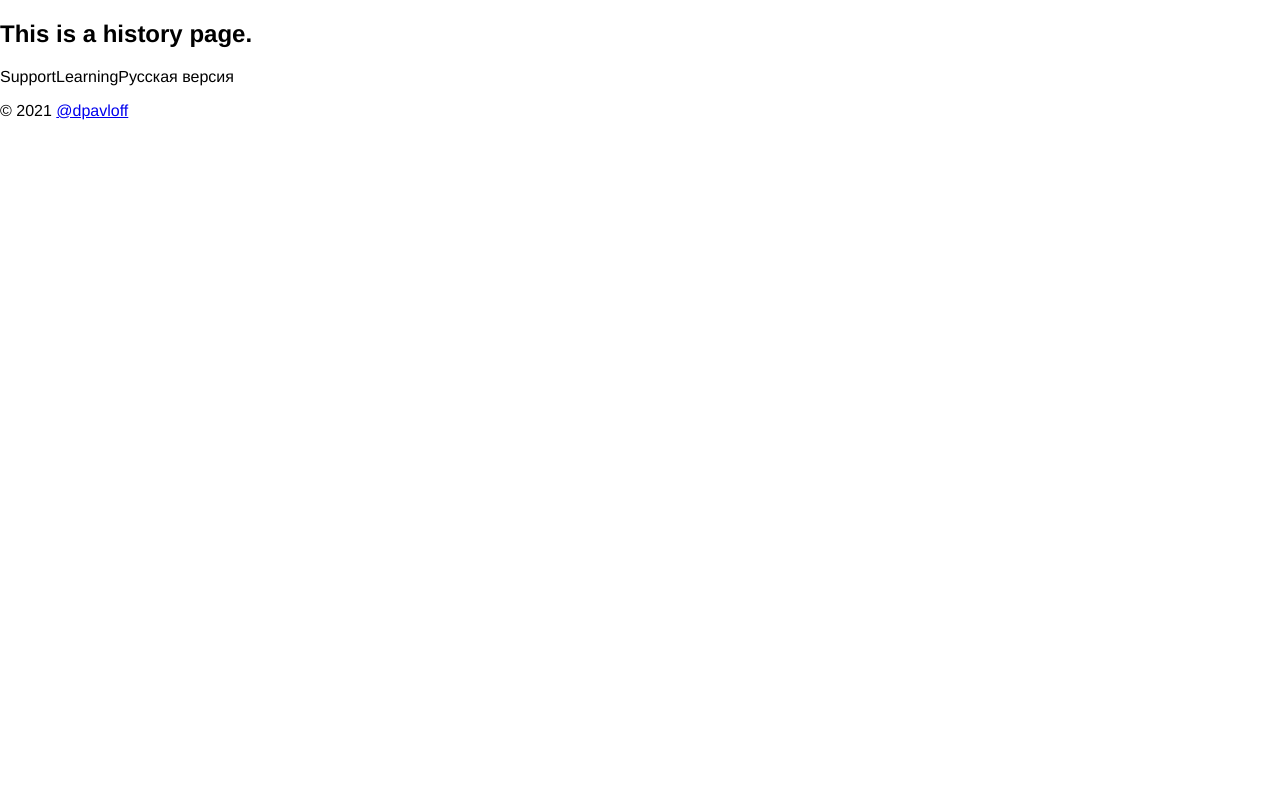
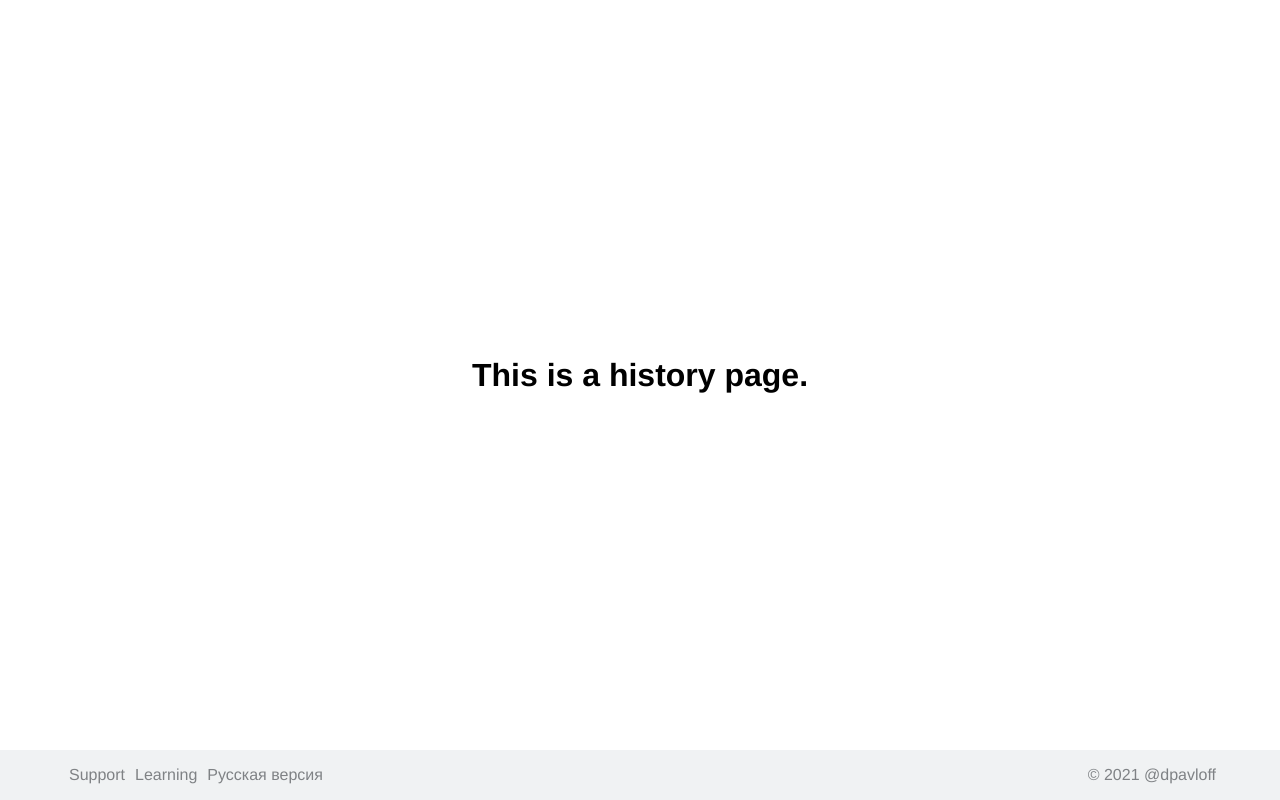
Before and after one commit to dpavloff/build-history-layout, a React (Create React App) app: page / in a window 1280 px wide. Built offline with nearby package versions, Linux system fonts and the light colour scheme; a web font is replaced by a local one.

Commit message:
Removed Styled Components, added styles for footer and main
updated app.js & .css

```diff
--- a/package.json
+++ b/package.json
@@ -10,7 +10,6 @@
     "react-dom": "^17.0.2",
     "react-router-dom": "^5.3.0",
     "react-scripts": "4.0.3",
-    "styled-components": "^5.3.1",
     "web-vitals": "^1.1.2"
   },
   "scripts": {
--- a/src/App.css
+++ /dev/null
@@ -1,3 +0,0 @@
-.content {
-  display: grid;
-}
--- a/src/App.js
+++ b/src/App.js
@@ -1,11 +1,13 @@
+import "./styles/App.css";
 import React from "react";
 import { BrowserRouter as Router, Switch, Route, Link } from "react-router-dom";
 import { Home, Settings, Builds } from "./pages";
 
-import Footer from './components/Footer';
+import Footer from "./components/Footer";
 
 function App() {
   return (
+    <div className="main">
       <div className="content">
         <Router>
           <Switch>
@@ -20,6 +22,7 @@ function App() {
             </Route>
           </Switch>
         </Router>
+      </div>
       <Footer />
     </div>
   );
--- a/src/components/Footer.jsx
+++ b/src/components/Footer.jsx
@@ -1,3 +1,5 @@
+import '../styles/footer.css';
+
 function Footer() {
   return (
     <footer>
@@ -8,7 +10,7 @@ function Footer() {
       </div>
       <div className="copyright">
         <p>
-          © 2021 <a href="https://github.com/dpavloff">@dpavloff</a>
+          © 2021 <a href="https://github.com/dpavloff" target="_blank">@dpavloff</a>
         </p>
       </div>
     </footer>
--- a/src/index.css
+++ b/src/index.css
@@ -1,4 +1,4 @@
-body {
+html, body, #root {
   margin: 0;
   font-family: "YS Text", 'Helvetica Neue', Arial, sans-serif;
   -webkit-font-smoothing: antialiased;
--- a/src/pages/Home.jsx
+++ b/src/pages/Home.jsx
@@ -1,5 +1,9 @@
 function Home() {
-    return (<h2>This is a history page.</h2>);
+  return (
+    <div>
+      <h1>This is a history page.</h1>
+    </div>
+  );
 }
 
 export default Home;
--- /dev/null
+++ b/src/styles/App.css
@@ -0,0 +1,15 @@
+.main {
+  min-height: 100%;
+  display: grid;
+  grid-template-rows: 1fr auto;
+  grid-template-columns: 100%;
+}
+
+.content {
+  margin: auto;
+  max-width: 960px;
+}
+
+a {
+  text-decoration: none;
+}
--- /dev/null
+++ b/src/styles/footer.css
@@ -0,0 +1,21 @@
+footer {
+    display: flex;
+    background-color: #F0F2F3;
+    color: #7F8285;
+    justify-content: space-between;
+    align-items: center;
+    padding: 0 4rem;
+}
+
+footer .links {
+    display: flex;
+    justify-content: space-evenly;
+}
+
+.links a {
+    padding: 0 5px;
+}
+
+footer a {
+    color: inherit;
+}
```
Also changed, not shown: 1 other file (tests, documents, lock files or other folders). Lines whose indentation alone changed are shown as unchanged.
